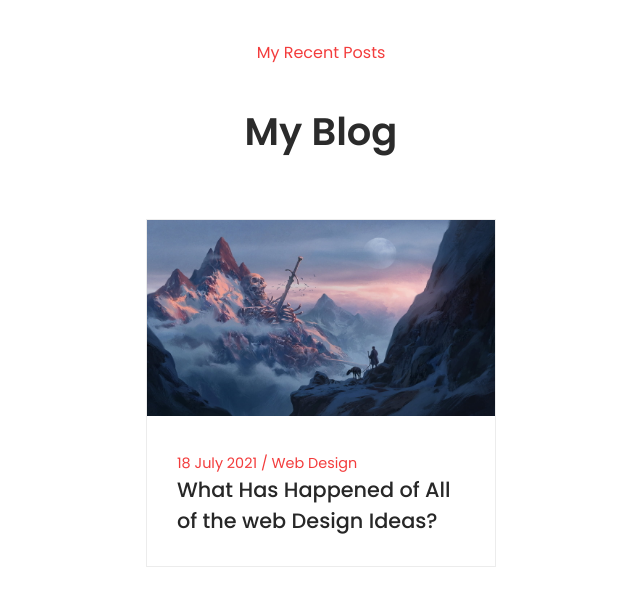
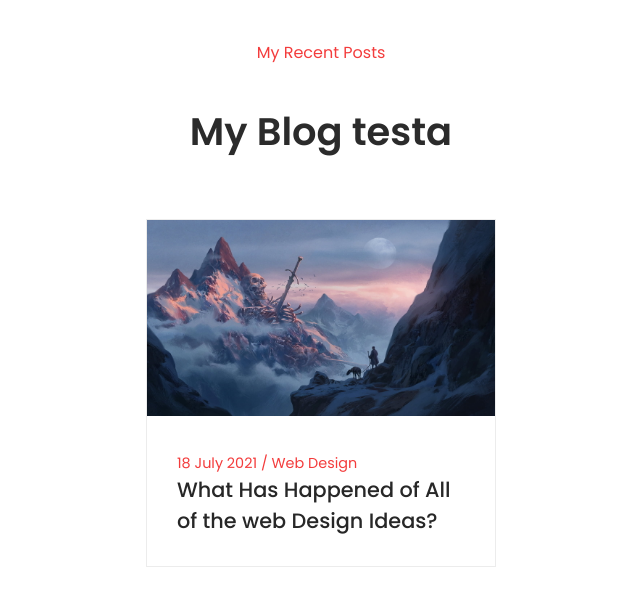
Before and after one commit to Lorecomeone/sitoblog1, a plain HTML site: page sitoblog1.html in a window 1280 px wide. Shown: the top 606 px of the page, without its empty margins (319-959 px from the left). Drawn offline with Linux system fonts and the light colour scheme.

Commit message:
test login

```diff
--- a/sitoblog1.html
+++ b/sitoblog1.html
@@ -28,7 +28,7 @@
         <!--heading-->
         <div class="blog-heading">
             <span>My Recent Posts</span>
-            <h3>My Blog</h3>
+            <h3>My Blog testa</h3>
 
 
         <!--blog container-->
```
